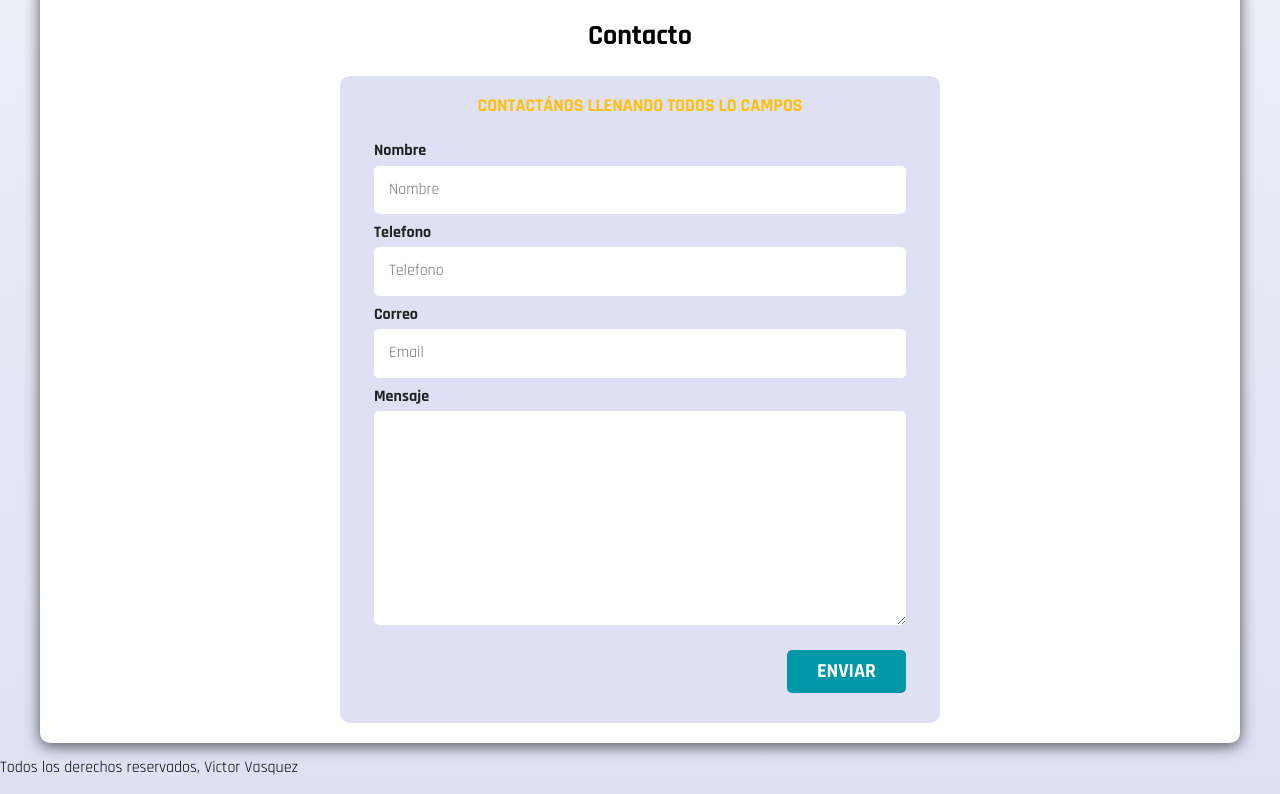
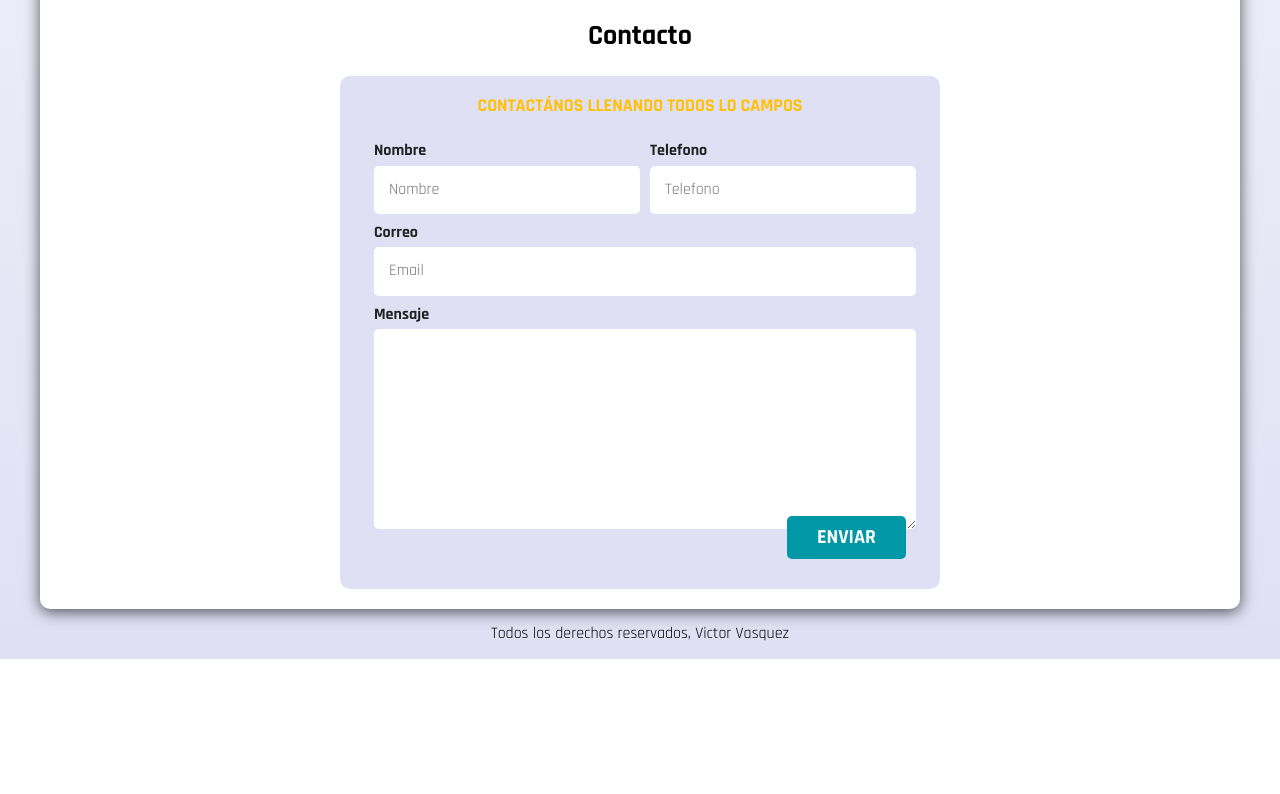
Before and after one commit to andres-vas/Cursos-Udemy, a plain HTML site: page Desarrollo-Web-Proyectos/Proyecto1-FreeLancer/index.html in a window 1280 px wide. Shown: the part 1018-1812 px from the top of the page. After the commit the page ends 1677 px from the top, so only its background shows below. Drawn offline with Linux system fonts and the light colour scheme.

Commit message:
Finalizacion del primer proyecto

```diff
--- a/Desarrollo-Web-Proyectos/Proyecto1-FreeLancer/css/styles.css
+++ b/Desarrollo-Web-Proyectos/Proyecto1-FreeLancer/css/styles.css
@@ -12,6 +12,7 @@
 html {
     font-size: 62.5%;
     box-sizing: border-box; /*implementacion del box model*/
+    scroll-snap-type: y mandatory;
 }
 *, *::before, *::after {
     box-sizing: inherit; /*el * selecciona todos los elementos*/
@@ -142,6 +143,13 @@ h1, h2, h3 {
     color: var(--blanco);
 }
 
+/*Aplicacion del control snap, para que se detenga en diferentes secciones*/
+.servicio, .navegacion-principal, .formulario {
+    scroll-snap-align: center;
+    scroll-padding-top: always;
+}
+
+
 /*----- CSS PARA EL CONTENIDO DE LOS SERVICIOS -----*/
 @media (min-width: 768px) {
     .servicios {
@@ -193,7 +201,20 @@ h1, h2, h3 {
     color: var(--primario);
 }
 .contenedor-campos {
+    display: grid;
 
+}
+@media (min-width: 768px){
+    .contenedor-campos {
+        display: grid;
+        grid-template-columns: 50% 50%; /*Definir cuantas columnas queremos*/
+        grid-template-rows: auto auto 20rem; /*Definir cuantas filas queremos*/
+        column-gap: 1rem; /*Darle separacion a las columnas*/
+    }
+    .campo:nth-child(3), .campo:nth-child(4){
+        /*grid-column: span 2; Hacer que el campo de abajo ocupe dos columnas*/
+        grid-column: 1 / 3;
+    }
 }
 .campo {
     margin-bottom: 1rem;
@@ -204,9 +225,18 @@ h1, h2, h3 {
     margin-bottom: .5rem;
     display: block;
 }
+.campo textarea {
+    height: 20rem;
+}
 .input-text {
     width: 100%;
     border: none;
     padding: 1.5rem;
     border-radius: .5rem;
 }
+
+/*----- CSS PARA EL CONTENIDO DEL FOOTER -----*/
+
+.footer {
+    text-align: center;
+}
--- a/Desarrollo-Web-Proyectos/Proyecto1-FreeLancer/index.html
+++ b/Desarrollo-Web-Proyectos/Proyecto1-FreeLancer/index.html
@@ -156,7 +156,7 @@
     </main>
     <!--   FINALIZA CONTENIDO PRINCIPAL   -->
 
-    <footer>
+    <footer class="footer">
         <p>Todos los derechos reservados, Victor Vasquez</p>
     </footer>
 </body>
```
